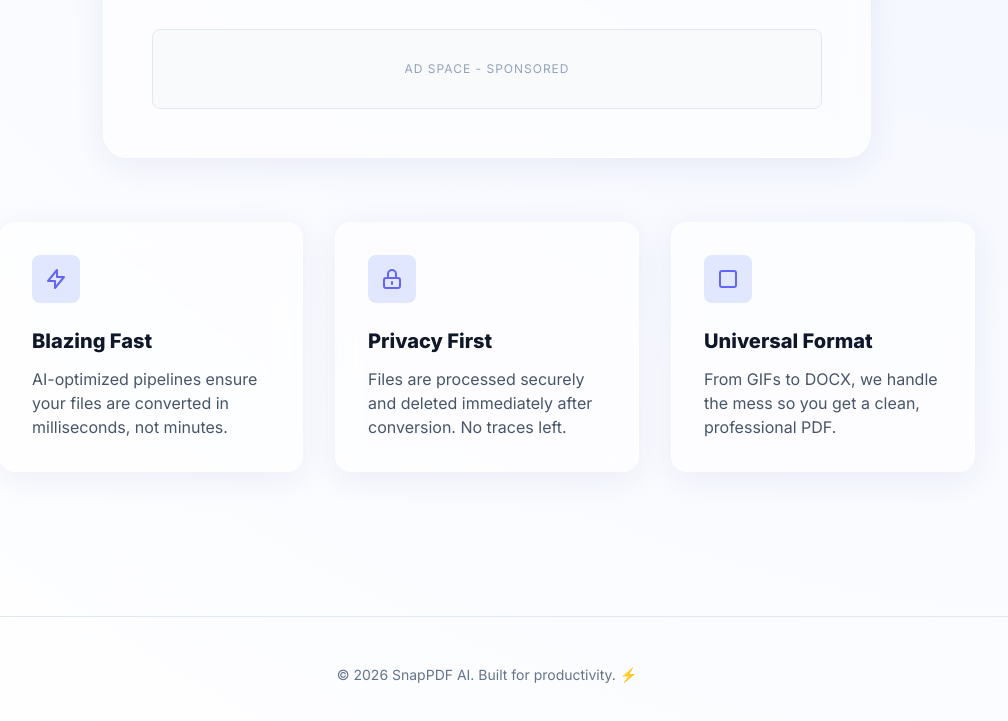
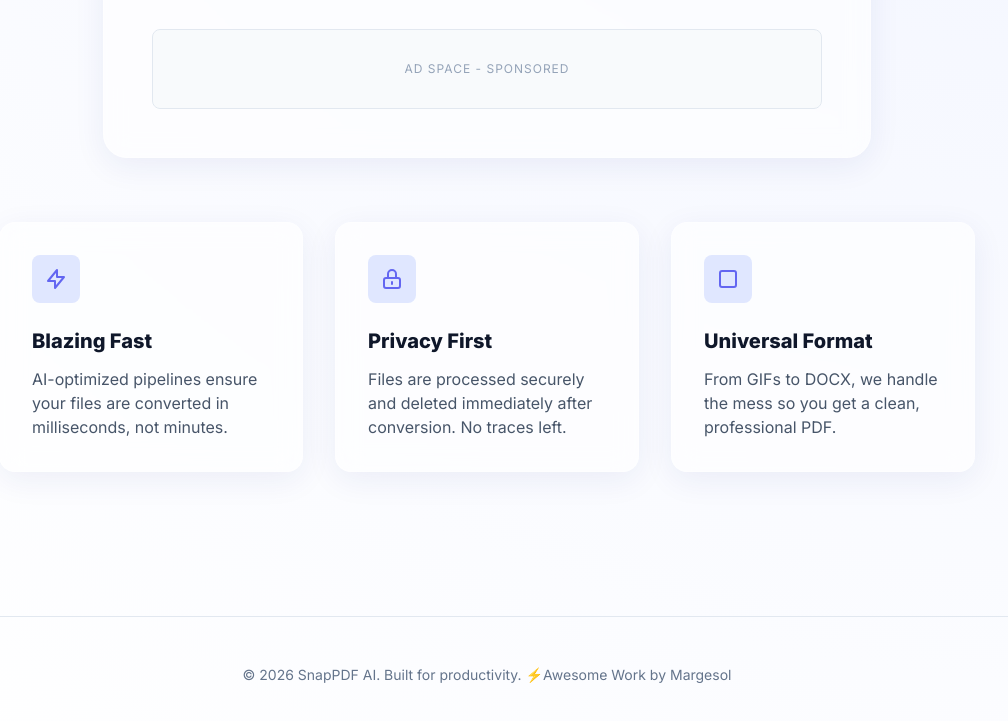
Before and after one commit to gamefbs69-spec/snap-pdf-ai, a website: page index.html in a window 1280 px wide. Shown: the part 900-1621 px from the top of the page, without its empty margins (153-1161 px from the left). Drawn offline with nearby package versions, Linux system fonts and the light colour scheme.

Commit message:
Update footer text to include 'Awesome Work by Margesol'

```diff
--- a/index.html
+++ b/index.html
@@ -197,7 +197,7 @@
     </div>
 
     <footer class="max-w-7xl mx-auto px-6 py-12 border-t border-slate-200 text-center text-slate-500 text-sm">
-        <p>&copy; 2026 SnapPDF AI. Built for productivity. ⚡</p>
+        <p>&copy; 2026 SnapPDF AI. Built for productivity. ⚡Awesome Work by Margesol</p>
     </footer>
 
     <script>
```
